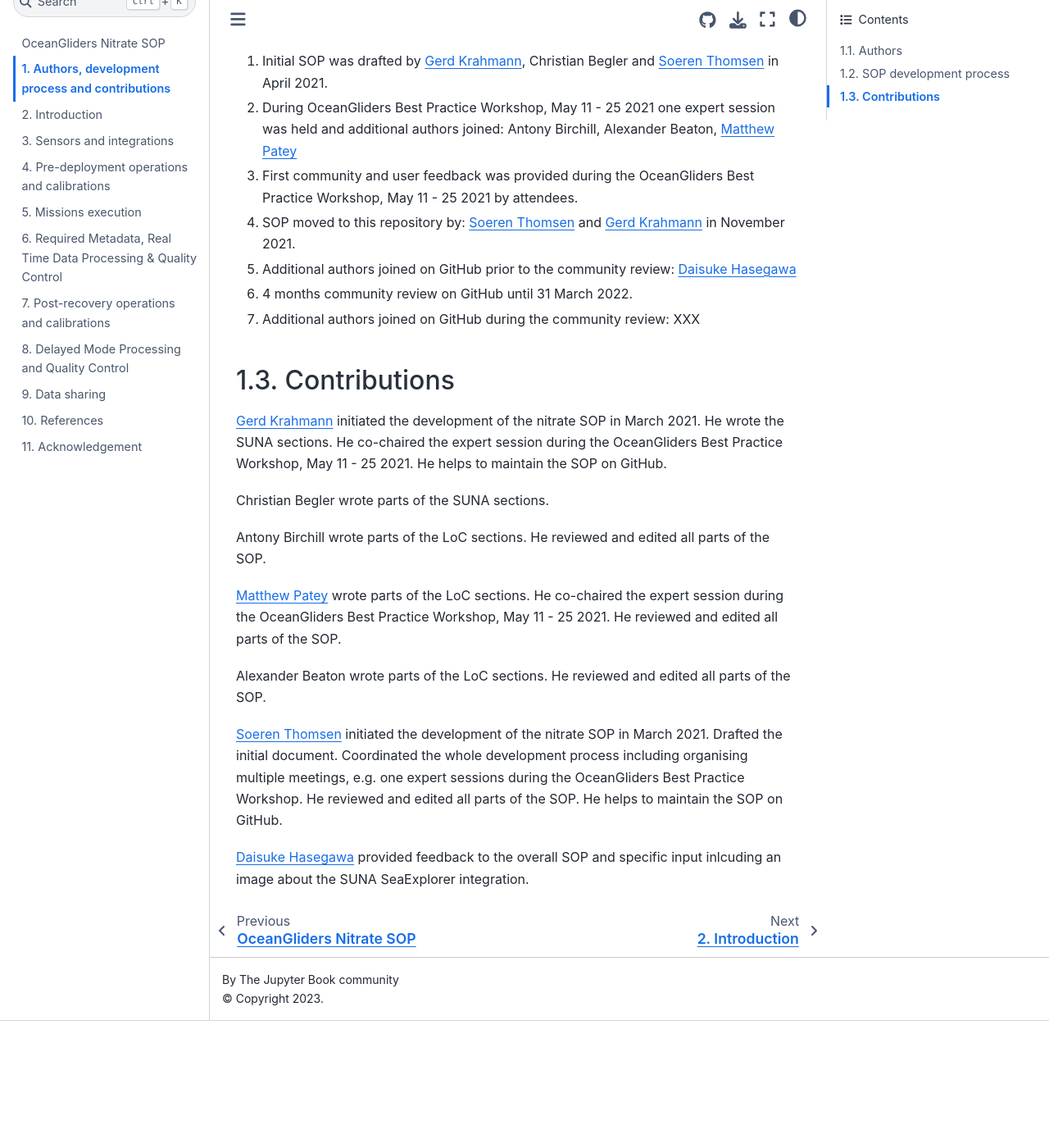
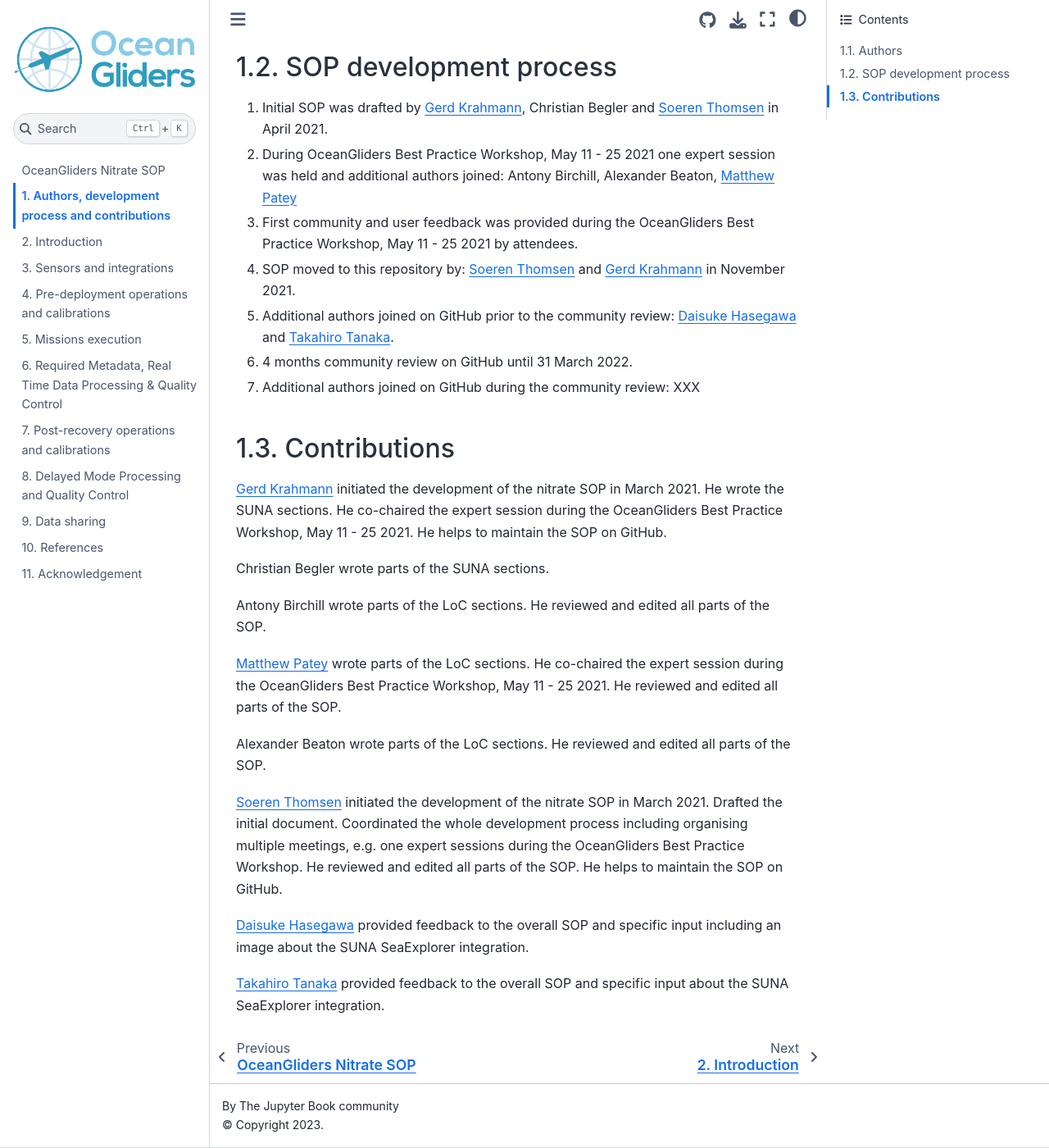
Before and after one commit to OceanGlidersCommunity/Nitrate_SOP, a Jupyter Book: the page built from sections/authors_SOP_development_process.md, in a window 1280 px wide and 1400 px high, scrolled down 665 px. Shown: the whole window at 82% size. Built offline with Jupyter Book 1.0.4 settings and Sphinx 7.4.7 and the Sphinx Book theme 1.1.4, drawn with Linux system fonts in a browser that asks for light colours; before the commit the page ends 1910 px from its top, so only the background shows below that; some of the changed text lies outside the part shown.

Commit message:
add Takahiro Tanaka as author and contributions

```diff
--- a/sections/authors_SOP_development_process.md
+++ b/sections/authors_SOP_development_process.md
@@ -8,6 +8,7 @@
   5. Alexander Beaton, *National Oceanography Centre, Southampton, UK* [0000-0002-0206-7466](https://orcid.org/0000-0002-0206-7466)
   6. [Soeren Thomsen](https://github.com/soerenthomsen), *LOCEAN, ISPL, Sorbonne University, Paris, France,* [0000-0002-0598-8340](https://orcid.org/0000-0002-0598-8340)
   7. [Daisuke Hasegawa](https://github.com/daisuke-hasegawa), *Japan Fisheries Research and Education Agency (FRA), Shiogama, Japan,* [0000-0002-8685-7042](https://orcid.org/0000-0002-8685-7042)
+  8. [Takahiro Tanaka](https://github.com/Tanaka7800), *Japan Fisheries Research and Education Agency (FRA), Shiogama, Japan,* [0000-0001-8406-5183](https://orcid.org/0000-0001-8406-5183)
 
 
 ## SOP development process
@@ -21,7 +22,7 @@ additional authors joined: Antony Birchill, Alexander Beaton, [Matthew Patey](ht
 
 4) SOP moved to this repository by: [Soeren Thomsen](https://github.com/soerenthomsen) and [Gerd Krahmann](https://github.com/gkrahmann) in November 2021.
 
-5) Additional authors joined on GitHub prior to the community review: [Daisuke Hasegawa](https://github.com/daisuke-hasegawa)
+5) Additional authors joined on GitHub prior to the community review: [Daisuke Hasegawa](https://github.com/daisuke-hasegawa) and [Takahiro Tanaka](https://github.com/Tanaka7800).
 
 6) 4 months community review on GitHub until 31 March 2022.
 
@@ -48,4 +49,6 @@ Coordinated the whole development process including organising multiple meetings
 He reviewed and edited all parts of the SOP.
 He helps to maintain the SOP on GitHub.
 
-[Daisuke Hasegawa](https://github.com/daisuke-hasegawa) provided feedback to the overall SOP and specific input inlcuding an image about the SUNA SeaExplorer integration.
+[Daisuke Hasegawa](https://github.com/daisuke-hasegawa) provided feedback to the overall SOP and specific input including an image about the SUNA SeaExplorer integration.
+
+[Takahiro Tanaka](https://github.com/Tanaka7800) provided feedback to the overall SOP and specific input about the SUNA SeaExplorer integration.
```
